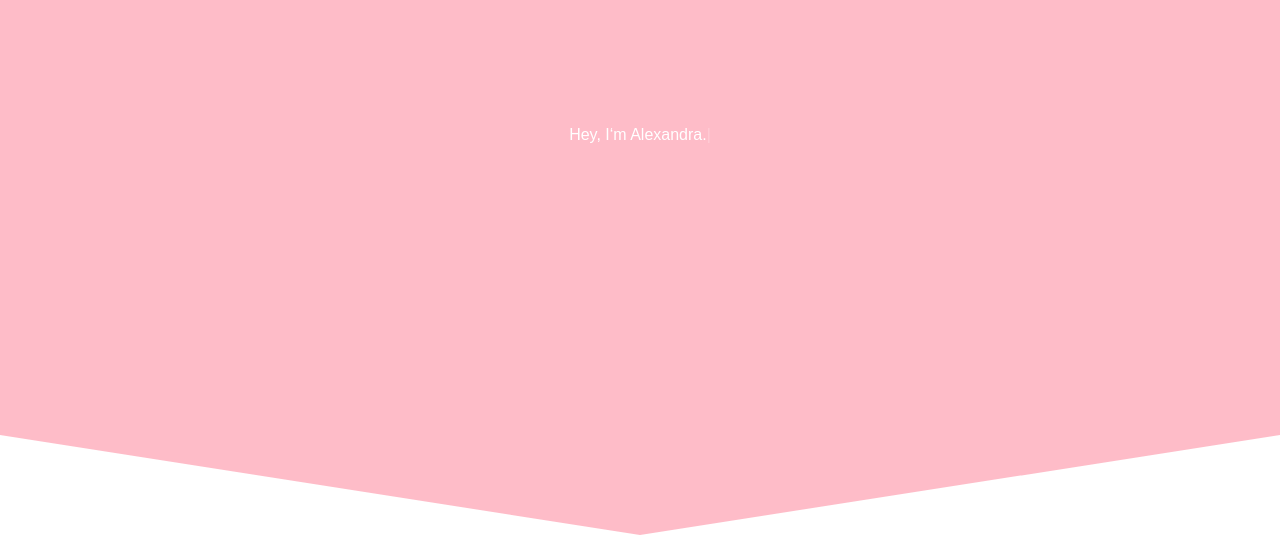
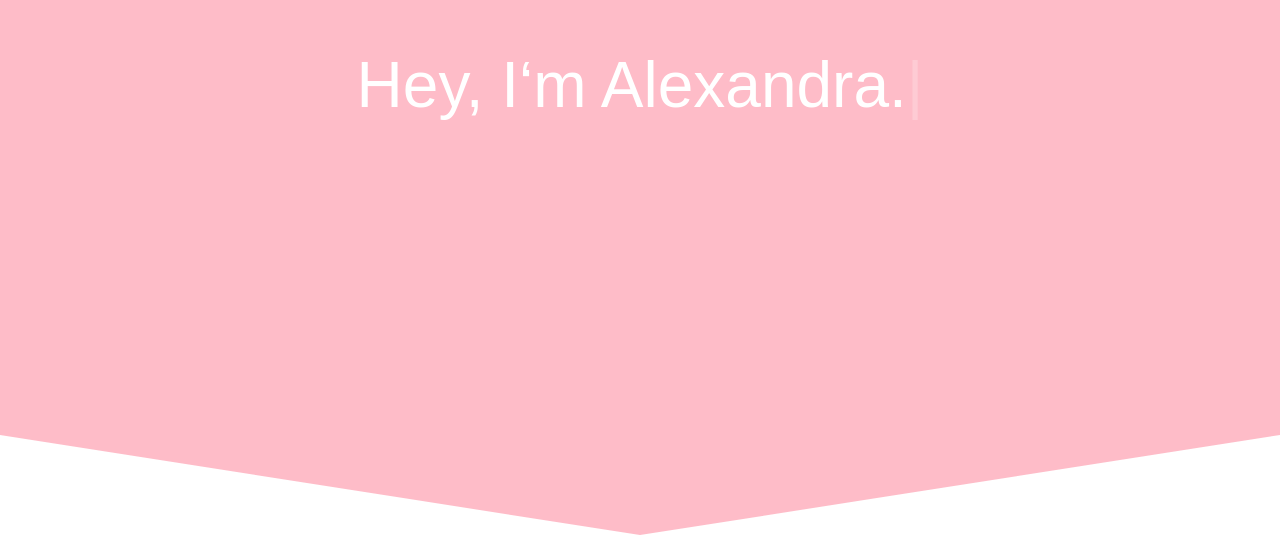
Before and after one commit to alexalala/portfolio, a React (Create React App) app: page / in a window 1280 px wide. Shown: the part 265-800 px from the top of the page. Built offline with nearby package versions, Linux system fonts and the light colour scheme.

Commit message:
Home page styles fixed up

```diff
--- a/src/layouts/PageWrapper.jsx
+++ b/src/layouts/PageWrapper.jsx
@@ -14,6 +14,7 @@ class PlainPageWrapper extends Component {
 const PageWrapper = styled(PlainPageWrapper)`
   align-items: center;
   display: flex;
+  flex-direction: column;
   height: 100vh;
   justify-content: center;
   margin-left: 10%;
--- a/src/pages/Home.js
+++ b/src/pages/Home.js
@@ -7,20 +7,25 @@ import * as palette from '../styles/variables.js';
 import PageWrapper from '../layouts/PageWrapper.jsx';
 
 const Triangle = styled.div`
-  position: fixed;
-  bottom: 0;
   border-left: 50vw solid ${palette.white};
   border-right: 50vw solid ${palette.white};
   border-top: 100px solid ${palette.primary_color};
+`;
+
+const Typed = styled(Typist)`
+  align-items: center;
+  display: flex;
+  height: 90vh;
+  font-size: 4rem;
 `;
 
 class Home extends Component {
   render() {
     return (
       <PageWrapper>
-        <Typist>
+        <Typed>
           Hey, I&lsquo;m Alexandra.
-        </Typist>
+        </Typed>
         <Triangle></Triangle>
       </PageWrapper>
     );
```
